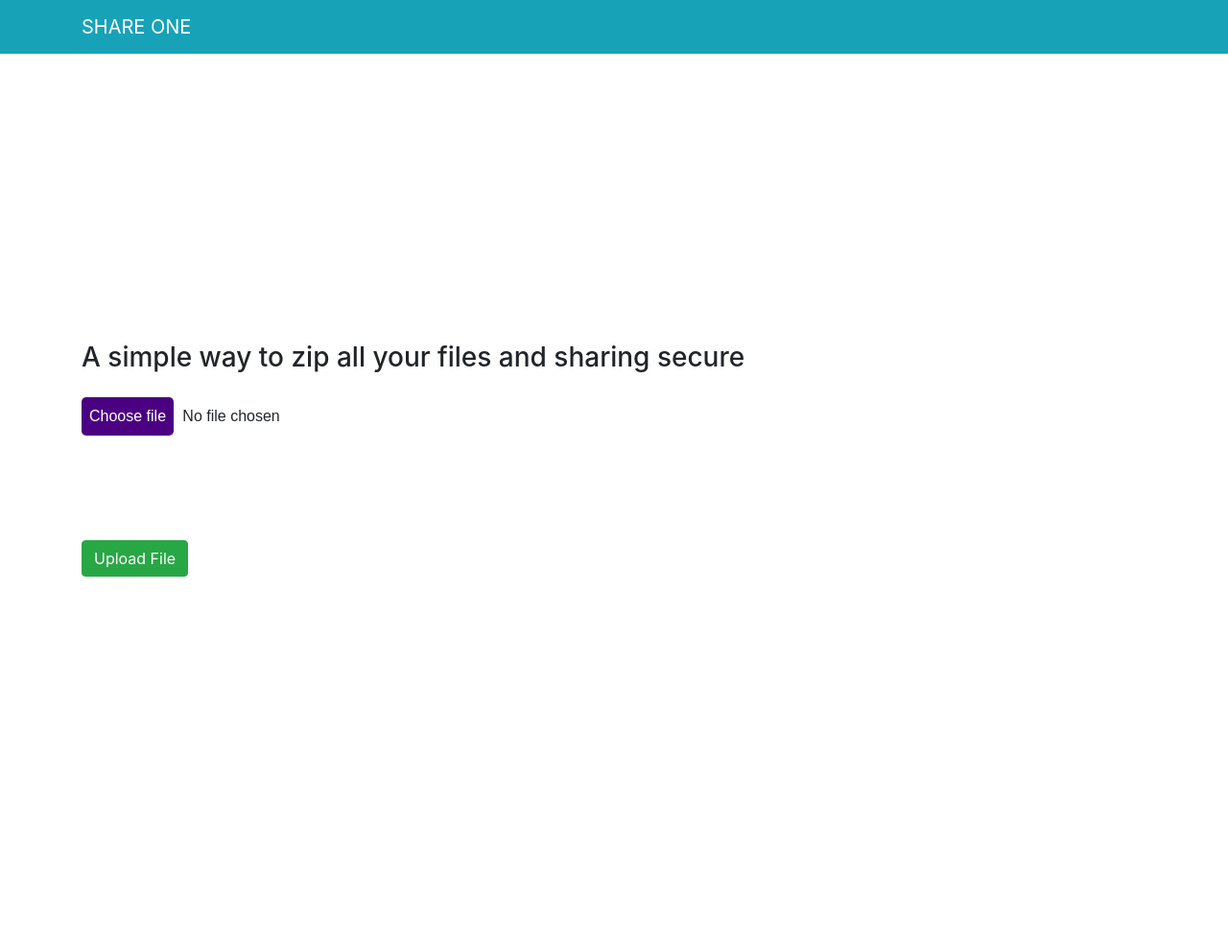
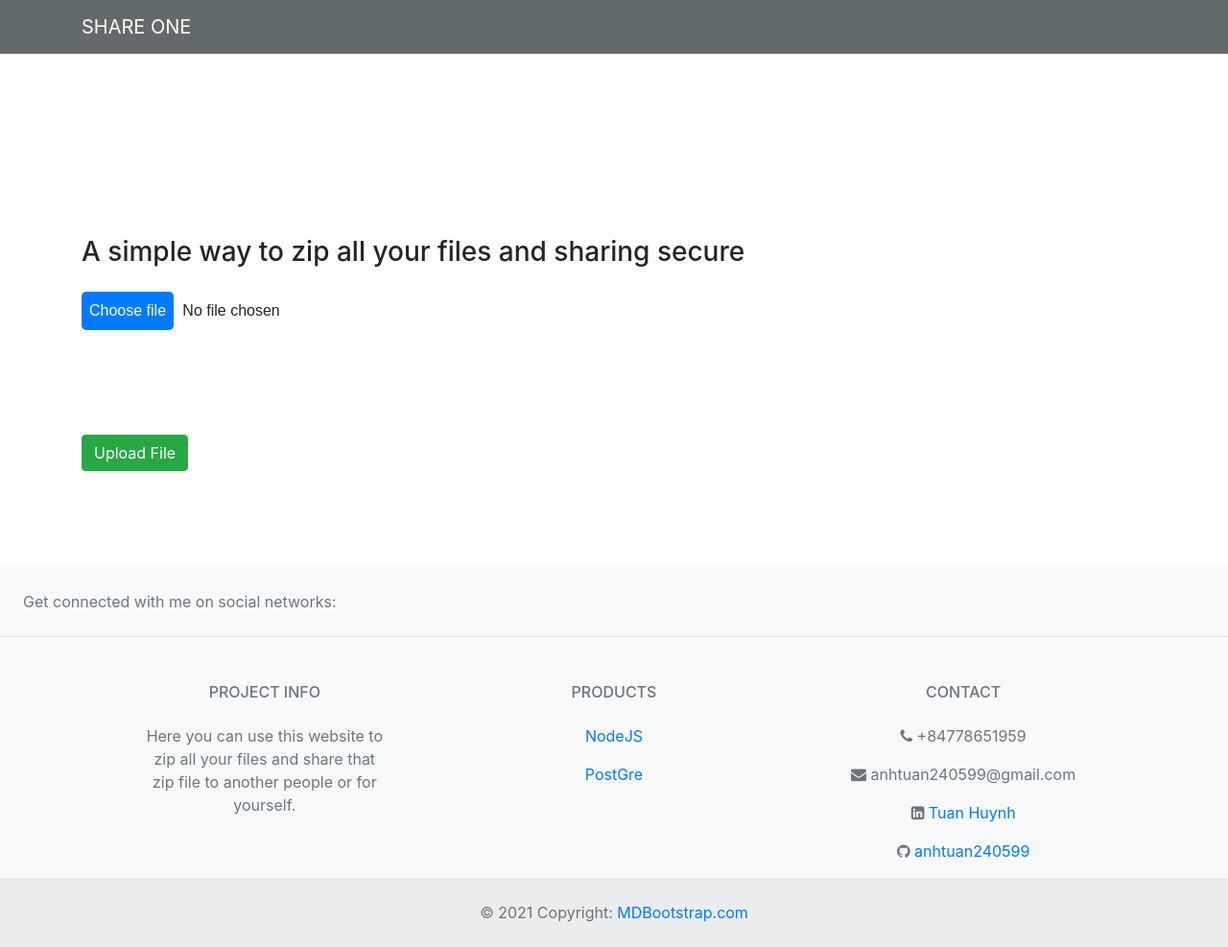
Before and after one commit to anhtuan240599/ShareFile, a website: page public/index.html in a window 1280 px wide. Shown: the whole page at 96% size. Before the commit the page ends 800 px from the top, so only its background shows below. Drawn offline with nearby package versions, Linux system fonts and the light colour scheme.

Commit message:
update html

```diff
--- a/public/index.html
+++ b/public/index.html
@@ -4,6 +4,7 @@
 <head>
   <meta charset="UTF-8" />
   <meta http-equiv="X-UA-Compatible" content="IE=edge" />
+  <link rel="stylesheet" href="https://cdnjs.cloudflare.com/ajax/libs/font-awesome/4.7.0/css/font-awesome.min.css">
   <meta name="viewport" content="width=device-width, initial-scale=1.0" />
   <link rel="stylesheet" href="https://maxcdn.bootstrapcdn.com/bootstrap/4.0.0/css/bootstrap.min.css"
     integrity="sha384-Gn5384xqQ1aoWXA+058RXPxPg6fy4IWvTNh0E263XmFcJlSAwiGgFAW/dAiS6JXm" crossorigin="anonymous" />
@@ -96,7 +97,7 @@
       move()
     } else {
       const message =
-        "!Error : You can upload the most 10 files and file < 250mb , file .exe is rejected";
+        "!Oosp : You can upload the most 10 files and file < 250mb , file .exe is rejected";
       document.getElementById("message").innerHTML = message;
     }
   }
@@ -134,18 +135,18 @@
 </script>
 
 <body>
-  <nav class="navbar navbar-expand-lg navbar-info bg-info">
+  <nav class="navbar navbar-expand-lg navbar-info bg-info" style="background-color: #626a6b!important">
     <div class="container">
       <a class="navbar-brand" href="/" style="color: white">SHARE ONE</a>
     </div>
   </nav>
-  <div class="container" style="margin-top: 300px;">
+  <div class="container" style="margin-top: 190px; margin-bottom: 100px;">
 
     <h3>A simple way to zip all your files and sharing secure</h3>
 
     <div class="mb-3">
       <input onclick="change()" class="form-control-file border" type="file" id="formFile" multiple hidden />
-      <label for="formFile">Choose file</label>
+      <label for="formFile" style="background-color: #007bff">Choose file</label>
       <span id="file-chosen">No file chosen</span>
     </div>
     <div id="myProgress" class="progress" style="height: 20px;visibility: hidden;">
@@ -182,4 +183,88 @@
   </div>
 </body>
 
+<footer class="text-center text-lg-start bg-light text-muted">
+  <!-- Section: Social media -->
+  <section class="d-flex justify-content-center justify-content-lg-between p-4 border-bottom">
+    <!-- Left -->
+    <div class="me-5 d-none d-lg-block">
+      <span>Get connected with me on social networks:</span>
+    </div>
+    <!-- Left -->
+
+    <!-- Right -->
+
+    <!-- Right -->
+  </section>
+  <!-- Section: Social media -->
+
+  <!-- Section: Links  -->
+  <section class="">
+    <div class="container text-center text-md-start mt-5">
+      <!-- Grid row -->
+      <div class="row mt-3">
+        <!-- Grid column -->
+        <div class="col-md-3 col-lg-4 col-xl-3 mx-auto mb-4">
+          <!-- Content -->
+          <h6 class="text-uppercase fw-bold mb-4">
+            <i class="fas fa-gem me-3"></i>Project Info
+          </h6>
+          <p>
+            Here you can use this website to zip all your files and share that zip file to another people or for
+            yourself.
+          </p>
+        </div>
+        <!-- Grid column -->
+
+        <!-- Grid column -->
+        <div class="col-md-2 col-lg-2 col-xl-2 mx-auto mb-4">
+          <!-- Links -->
+          <h6 class="text-uppercase fw-bold mb-4">
+            Products
+          </h6>
+          <p>
+            <a href="#!" class="text-reset">NodeJS</a>
+          </p>
+          <p>
+            <a href="#!" class="text-reset">PostGre</a>
+          </p>
+        </div>
+        <!-- Grid column -->
+
+        <!-- Grid column -->
+
+        <!-- Grid column -->
+
+        <!-- Grid column -->
+        <div class="col-md-4 col-lg-3 col-xl-3 mx-auto mb-md-0 mb-4">
+          <!-- Links -->
+          <h6 class="text-uppercase fw-bold mb-4">Contact</h6>
+          <p><i class="fa fa-phone"></i> +84778651959</p>
+          <p>
+            <i class="fa fa-envelope" aria-hidden="true"></i>
+            anhtuan240599@gmail.com
+          </p>
+          <p><i class="fa fa-linkedin-square" aria-hidden="true"></i>
+            <a href="https://www.linkedin.com/in/tuan-huynh-584710210/">Tuan Huynh</a>
+          </p>
+          <p><i class="fa fa-github" aria-hidden="true"></i>
+            <a href="https://github.com/anhtuan240599">anhtuan240599</a>
+          </p>
+          </p>
+        </div>
+        <!-- Grid column -->
+      </div>
+      <!-- Grid row -->
+    </div>
+  </section>
+  <!-- Section: Links  -->
+
+  <!-- Copyright -->
+  <div class="text-center p-4" style="background-color: rgba(0, 0, 0, 0.05);">
+    © 2021 Copyright:
+    <a class="text-reset fw-bold" href="https://mdbootstrap.com/">MDBootstrap.com</a>
+  </div>
+  <!-- Copyright -->
+</footer>
+
 </html>
```
Also changed, not shown: config/configurations.js (+4 -5 lines), knexfile.js (+4 -5 lines).
